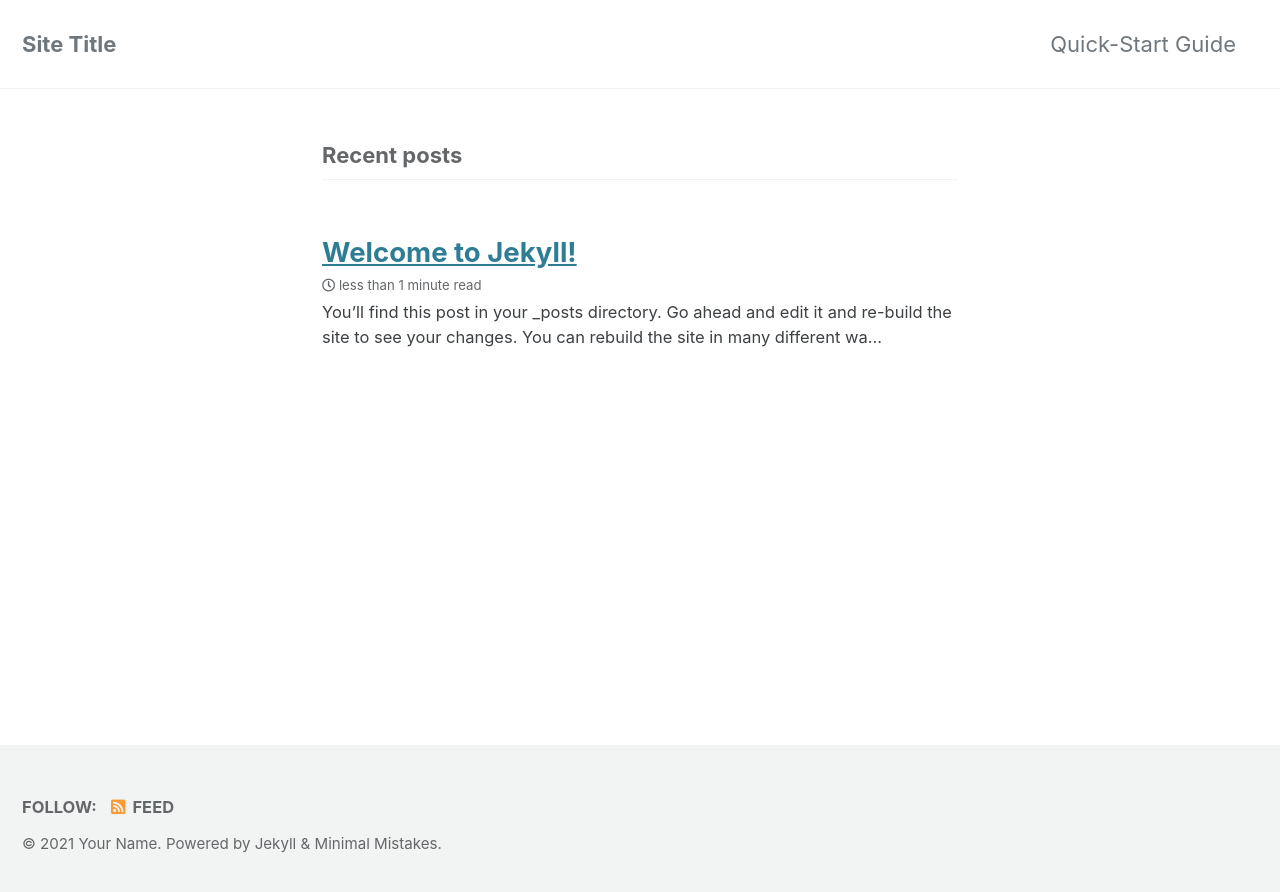
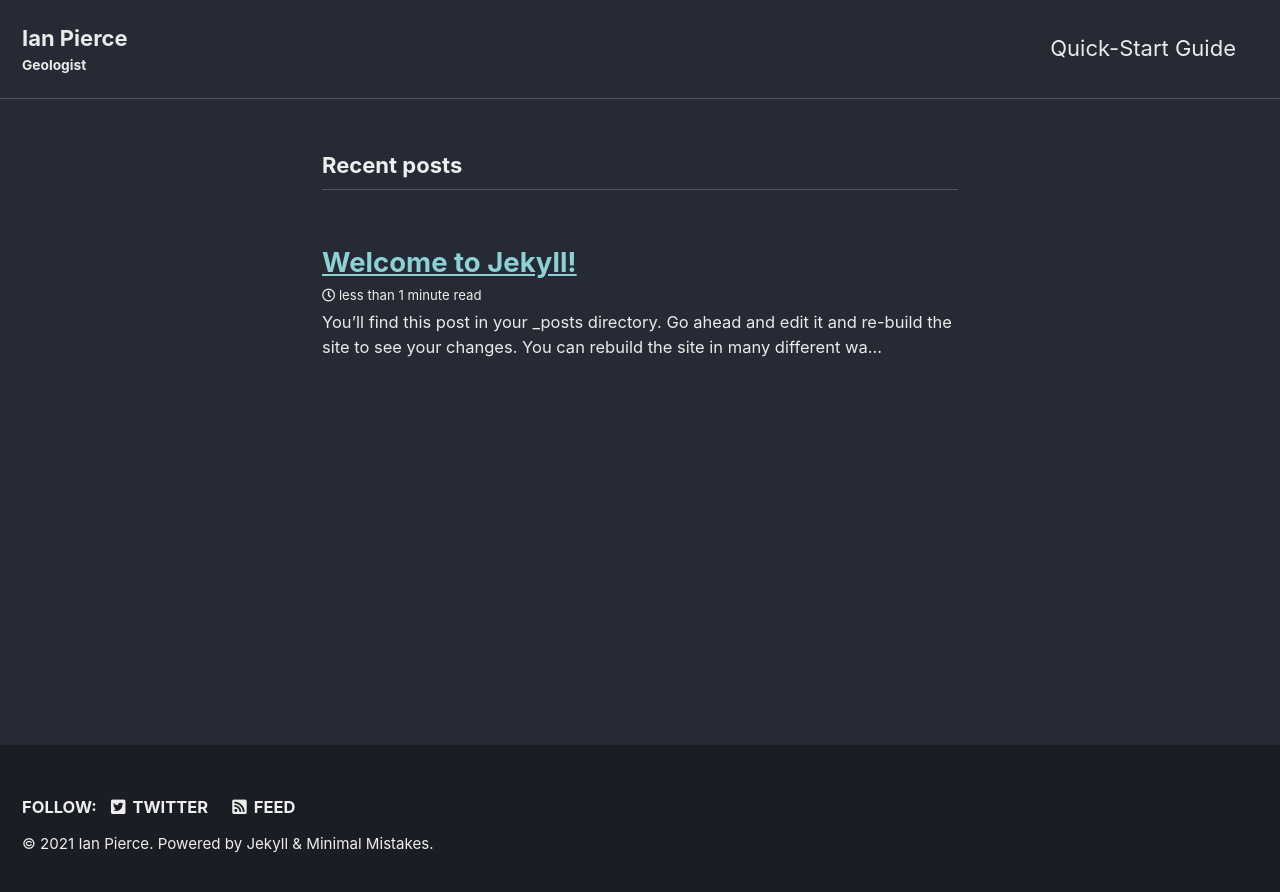
Before and after one commit to Neotectonic/Neotectonic.github.io, a Jekyll site: the page built from docs/index.markdown, in a window 1280 px wide. Shown: the top 892 px of the page. Built offline with Jekyll 4.4.1, drawn with Linux system fonts in a browser that asks for light colours; cached includes are drawn as plain includes; the list of posts is cut into pages by our own code.

Commit message:
Update _config.yml

```diff
--- a/docs/_config.yml
+++ b/docs/_config.yml
@@ -12,18 +12,18 @@
 
 # theme                  : "minimal-mistakes-jekyll"
 # remote_theme           : "mmistakes/minimal-mistakes"
-minimal_mistakes_skin    : "default" # "air", "aqua", "contrast", "dark", "dirt", "neon", "mint", "plum", "sunrise"
+minimal_mistakes_skin    : "dark" # "default", "air", "aqua", "contrast", "dark", "dirt", "neon", "mint", "plum", "sunrise"
 
 # Site Settings
 locale                   : "en-US"
-title                    : "Site Title"
+title                    : "Ian Pierce"
 title_separator          : "-"
-subtitle                 : # site tagline that appears below site title in masthead
-name                     : "Your Name"
-description              : "An amazing website."
-url                      : # the base hostname & protocol for your site e.g. "https://mmistakes.github.io"
+subtitle                 : "Geologist" # site tagline that appears below site title in masthead
+name                     : "Ian Pierce"
+description              : "Earthquake geology & remote sensing."
+url                      : "https://neotectonic.github.io" # the base hostname & protocol for your site e.g. "https://mmistakes.github.io"
 baseurl                  : # the subpath of your site, e.g. "/blog"
-repository               : # GitHub username/repo-name e.g. "mmistakes/minimal-mistakes"
+repository               : "neotectonics" # GitHub username/repo-name e.g. "mmistakes/minimal-mistakes"
 teaser                   : # path of fallback teaser image, e.g. "/assets/images/500x300.png"
 logo                     : # path of logo image to display in the masthead, e.g. "/assets/images/88x88.png"
 masthead_title           : # overrides the website title displayed in the masthead, use " " for no title
@@ -79,7 +79,7 @@ baidu_site_verification  :
 
 # Social Sharing
 twitter:
-  username               :
+  username               : neotectonic
 facebook:
   username               :
   app_id                 :
@@ -102,10 +102,10 @@ analytics:
 
 # Site Author
 author:
-  name             : "Your Name"
+  name             : "Ian Pierce"
   avatar           : # path of avatar image, e.g. "/assets/images/bio-photo.jpg"
-  bio              : "I am an **amazing** person."
-  location         : "Somewhere"
+  bio              : "I am an earthquake geologist."
+  location         : "Oxford, UK"
   email            :
   links:
     - label: "Email"
@@ -132,7 +132,7 @@ footer:
   links:
     - label: "Twitter"
       icon: "fab fa-fw fa-twitter-square"
-      # url:
+      url: "https://twitter.com/neotectonic"
     - label: "Facebook"
       icon: "fab fa-fw fa-facebook-square"
       # url:
```
